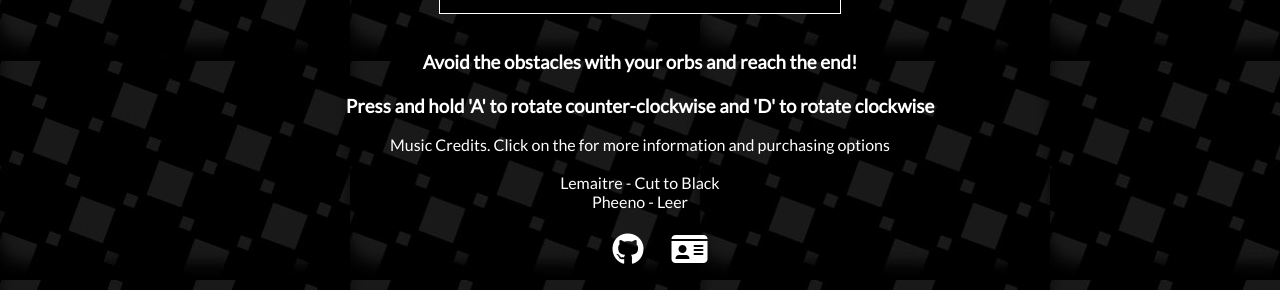
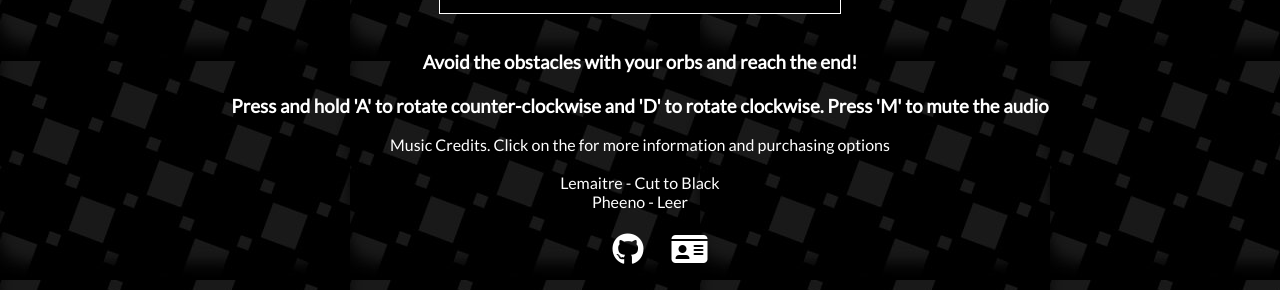
Before and after one commit to vo-eric/duo, a plain HTML site: page index.html in a window 1280 px wide. Shown: the part 596-886 px from the top of the page. Drawn offline with Linux system fonts and the light colour scheme.

Commit message:
Add mute text

```diff
--- a/index.html
+++ b/index.html
@@ -33,7 +33,7 @@
 			<br/>
 			<br/>
 
-			Press and hold 'A' to rotate counter-clockwise and 'D' to rotate clockwise
+			Press and hold 'A' to rotate counter-clockwise and 'D' to rotate clockwise. Press 'M' to mute the audio
 		</h3>
 
 		<p>
```
